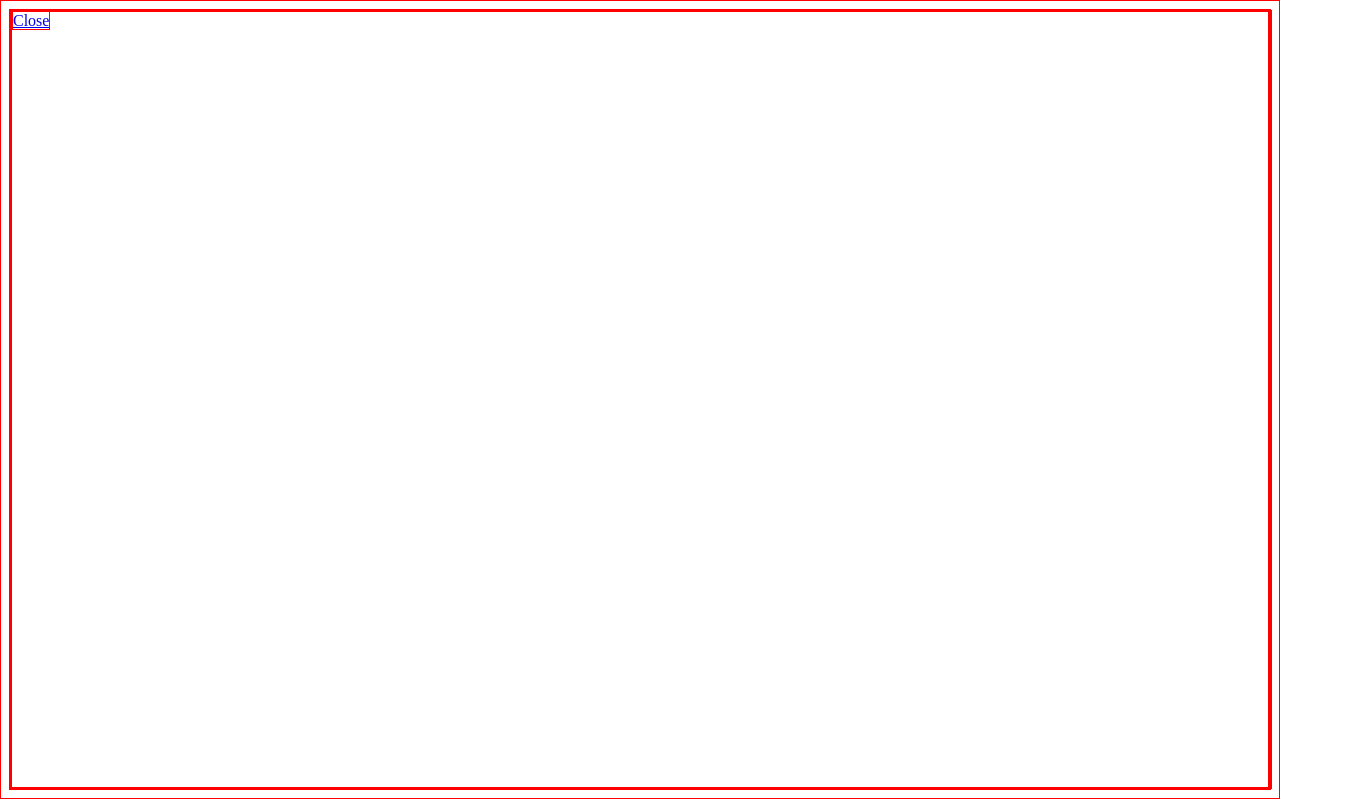
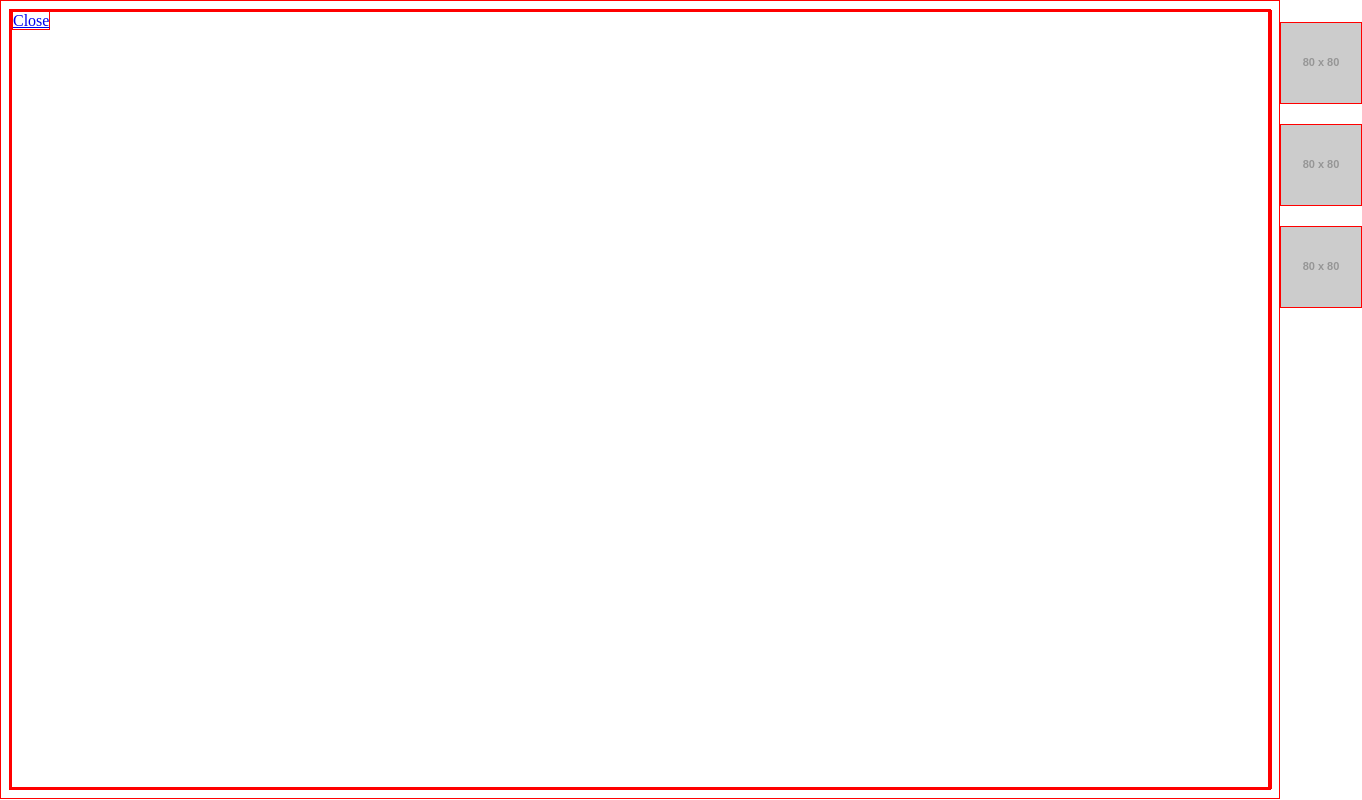
Before and after one commit to Dobflem/Cre8ive, a website: page index.html in a window 1280 px wide. Both pictures are taken after a click on the link "open". Shown: the whole page, 1362 px wide, since content can reach past the window. Drawn offline with Linux system fonts and the light colour scheme; placeholder pictures from the web are drawn by us.

Commit message:
Add minimal plugin for demo

```diff
--- a/index.html
+++ b/index.html
@@ -1,9 +1,11 @@
 <!DOCTYPE html>
 <html>
     <head>
+        <meta charset="utf-8">
         <title>Cre8ive Playground</title>
         <link rel="stylesheet" href="src/stylesheets/main.css">
         <script src="src/javascripts/app.js"></script>
+        <script src="src/javascripts/demo/demo.js"></script>
     </head>
     <body>
         <div class="row">
--- a/src/javascripts/app.js
+++ b/src/javascripts/app.js
@@ -1,4 +1,37 @@
+var imgs = [];
+
+var CRE8 = (function() {
+    function addImg(src) {
+        var img = document.createElement("img");
+        img.src = src;
+        imgs[imgs.length] = img;
+    };
+
+    var plugin = {
+        options: function(opts) {
+            addImg(opts["img-src"]);
+        },
+        draw: function() {
+
+        }
+    };
+
+    return {
+        Plugin: function(callback) {
+            callback(plugin);
+        }
+    }
+
+})();
+
 window.onload = function() {
+
+    function showImages(show) {
+        var images = document.getElementsByTagName('img');
+        for (i = 0; i < images.length;i++ ) {
+            images[i].style.display = (show) ? "block" : "none";
+        }
+    };
 
     var btn = document.getElementById('toggle');
     btn.onclick = function(e) {
@@ -7,12 +40,19 @@ window.onload = function() {
         if(this.href.indexOf("#plugins") === -1) {
             this.href = "#plugins";
             this.innerHTML = "Open";
+            showImages(false);
         } else {
             this.href = "#";
             this.innerHTML = "Close";
+            showImages(true);
         }
 
         return false;
     };
 
+
+    var plugins = document.getElementById("plugins");
+    for(var i = 0; i < imgs.length; i++) {
+        plugins.appendChild(imgs[i]);
+    }
 };
--- a/src/javascripts/demo/demo.js
+++ b/src/javascripts/demo/demo.js
@@ -1,7 +1,7 @@
 (function($) {
 
     var options = {
-        "img-src" : "square.png",
+        "img-src" : "http://placehold.it/80x80",
         "caption" : "Squared",
         "tooltip" : "Created by Russell Hickey",
         "author"  : "Russell Hickey",
@@ -22,4 +22,14 @@
         plugin.draw(drawSquare);
     });
 
+    $.Plugin(function(plugin) {
+        plugin.options(options);
+        plugin.draw(drawSquare);
+    });
+
+    $.Plugin(function(plugin) {
+        plugin.options(options);
+        plugin.draw(drawSquare);
+    });
+
 })(CRE8);
--- a/src/stylesheets/main.css
+++ b/src/stylesheets/main.css
@@ -1,5 +1,12 @@
 * {
     border: red solid 1px;
+}
+
+img {
+    width: 80px;
+    height: 80px;
+    margin: 10px;
+    float: left;
 }
 
 .row {
@@ -22,9 +29,10 @@
 }
 
 #plugins:target {
-    width: 200px;
+    width: 205px;
+    min-width: 205px;
 }
 
 #plugins:target + #canvas {
-    width: calc(100% - 200px);
+    width: calc(100% - 205px);
 }
```
